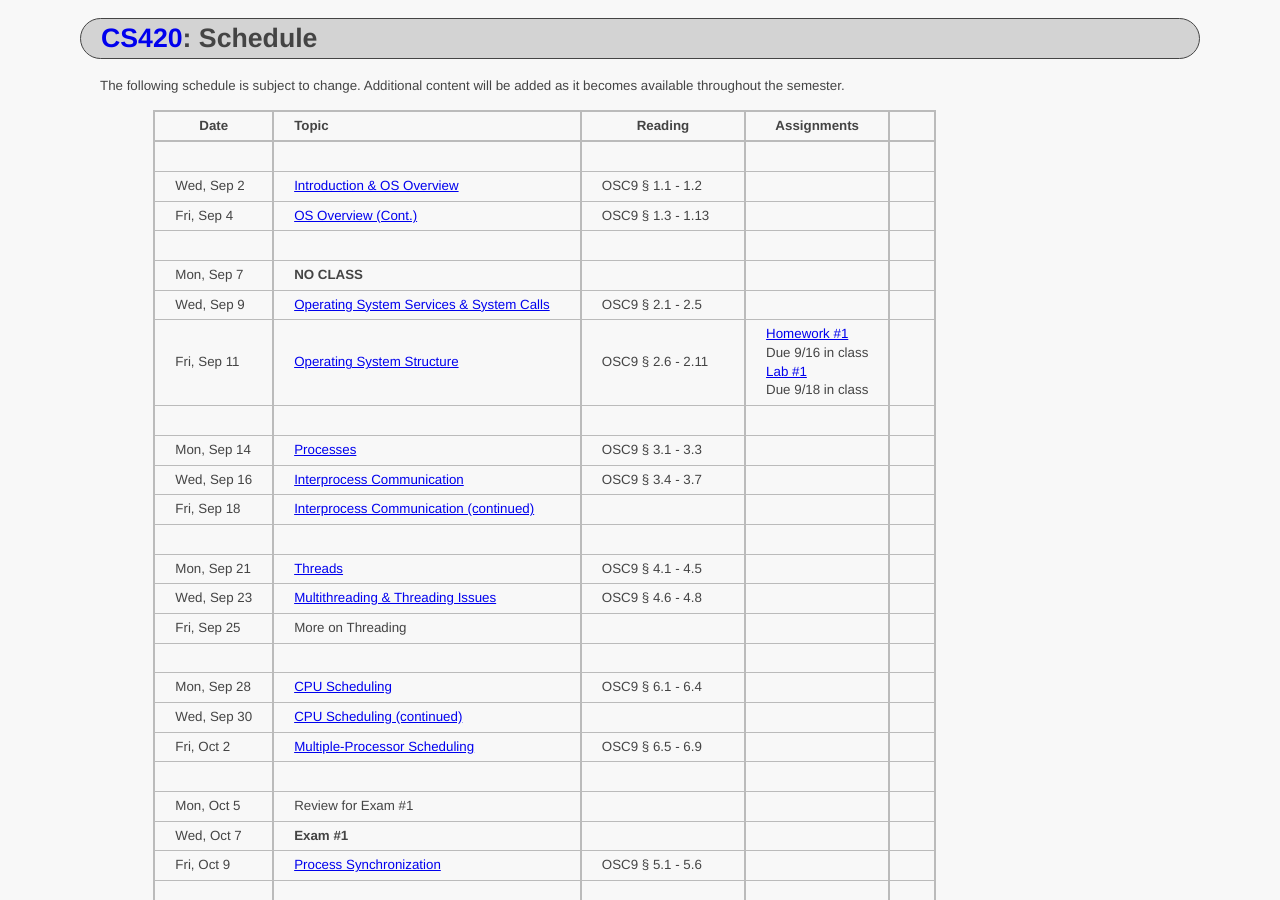
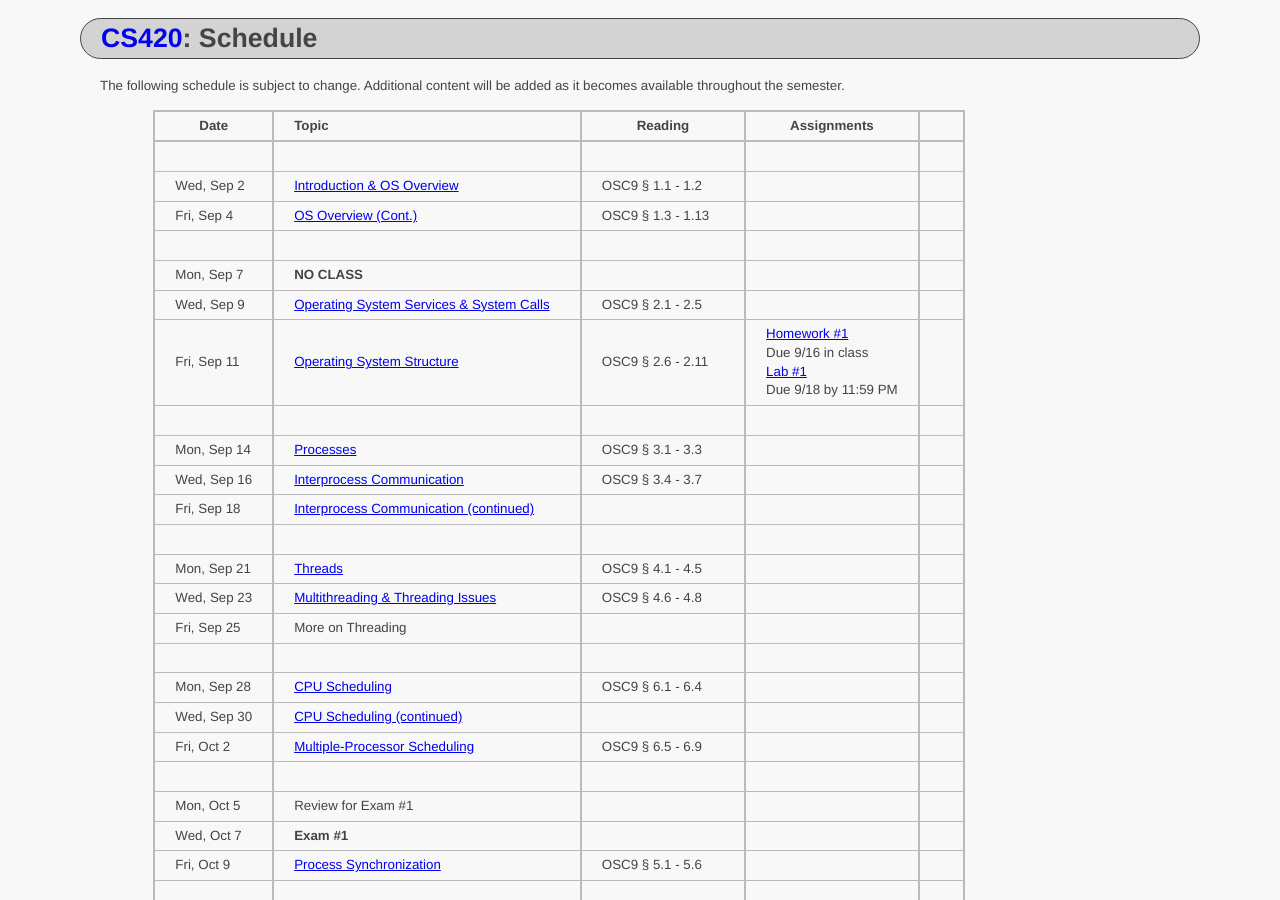
Before and after one commit to ycpcs/cs420-fall2015, a Jekyll site: the page built from schedule.md, in a window 1280 px wide and 900 px high. Built offline with Jekyll 4.4.1, drawn with Linux system fonts in a browser that asks for light colours; Markdown is read by kramdown in place of the engine named in the settings.

Commit message:
fixed typo in lab01

```diff
--- a/schedule.md
+++ b/schedule.md
@@ -15,7 +15,7 @@ Additional content will be added as it becomes available throughout the semester
 >|||||
 >| Mon, Sep 7     |  **NO CLASS**                                                                                     |                       |                       |
 >| Wed, Sep 9     |  [Operating System Services & System Calls](lectures/lecture3_services_and_system_calls.pdf)      |  OSC9 § 2.1 - 2.5     |                       |  <!-- homework #1 in 2016 -->
->| Fri, Sep 11    |  [Operating System Structure](lectures/lecture4_operating_system_structure.pdf)                   |  OSC9 § 2.6 - 2.11    |  [Homework #1](homework/Homework_Assignment_1.txt) <br> Due 9/16 in class <br> [Lab #1](labs/lab01.html) <br> Due 9/18 in class  |  <!-- homework#1, lab01 -->
+>| Fri, Sep 11    |  [Operating System Structure](lectures/lecture4_operating_system_structure.pdf)                   |  OSC9 § 2.6 - 2.11    |  [Homework #1](homework/Homework_Assignment_1.txt) <br> Due 9/16 in class <br> [Lab #1](labs/lab01.html) <br> Due 9/18 by 11:59 PM  |  <!-- homework#1, lab01 -->
 >|||||
 >| Mon, Sep 14    |  [Processes](lectures/lecture5_processes.pdf)                                                     |  OSC9 § 3.1 - 3.3     |                       | <!-- homework #2 -->
 >| Wed, Sep 16    |  [Interprocess Communication](lectures/lecture6a_interprocess_communication.pdf)                  |  OSC9 § 3.4 - 3.7     |                       |
```
Also changed, not shown: labs/lab01.md (+1 -1 lines).
